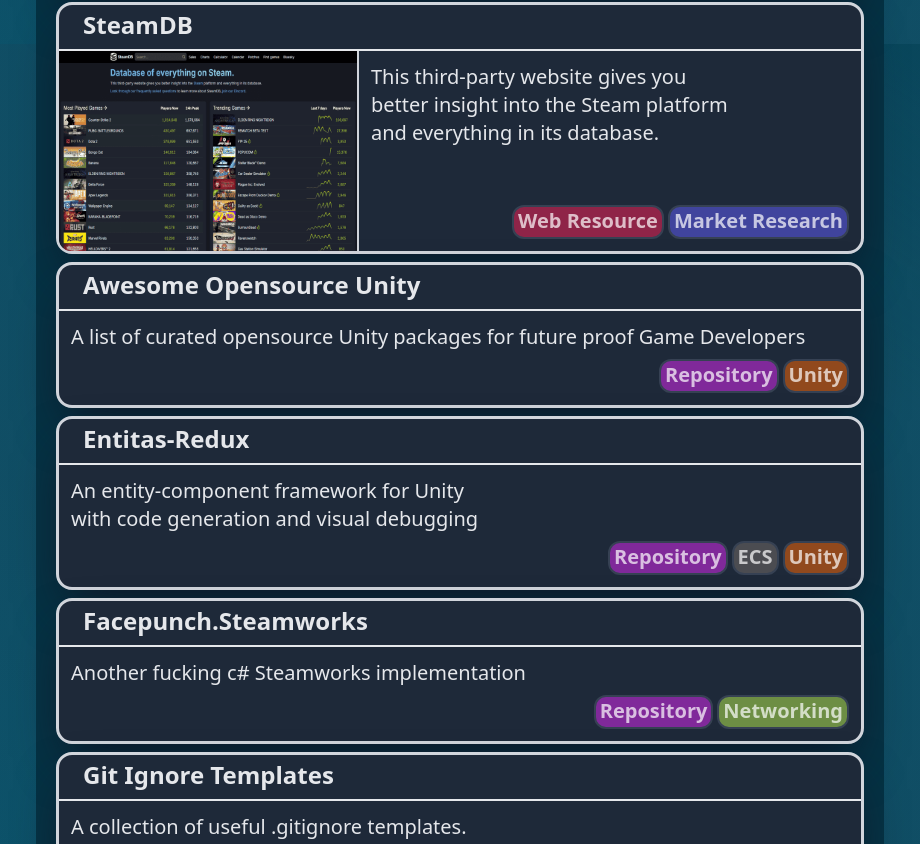
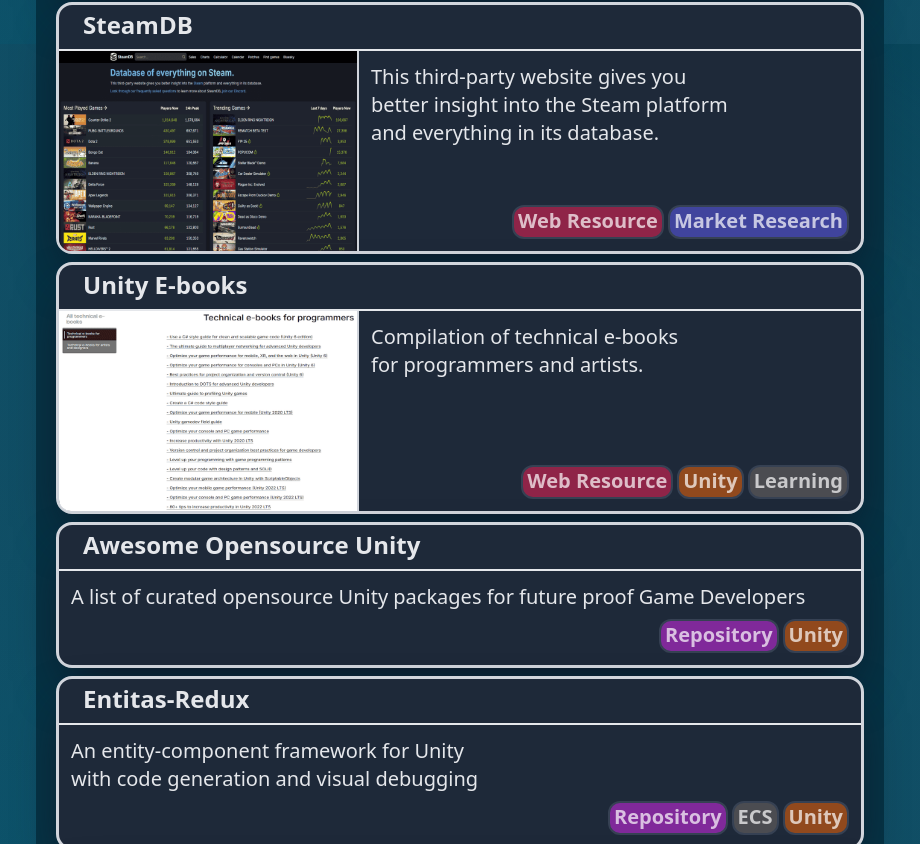
Before and after one commit to Vintall/vintall.github.io, a Vue app: page /#/ in a window 1280 px wide. Shown: the part 11156-12000 px from the top of the page, without its empty margins (180-1100 px from the left). Built offline with nearby package versions, Linux system fonts and the light colour scheme.

Commit message:
Added Unity E-books

```diff
--- /dev/null
+++ b/src/assets/data/Resources/ResourceCards/Web/UnityEbooks.js
@@ -0,0 +1,11 @@
+import Preview from '@/assets/media/resources/UnityEbooks.png'
+
+const data = {
+        name: "Unity E-books",
+        link: "https://unity.com/how-to#all-ebooks",
+        img: Preview,
+        desc: "Compilation of technical e-books for programmers and artists.",
+        tagIds: ['Learning', 'Unity', 'WebResource']
+    }
+
+export default data
--- a/src/assets/data/Resources/ResourcesData.js
+++ b/src/assets/data/Resources/ResourcesData.js
@@ -58,6 +58,7 @@
 import Sensortower from './ResourceCards/Web/Sensortower.js'
 import Shadertoy from './ResourceCards/Web/Shadertoy.js'
 import SteamDB from './ResourceCards/Web/SteamDB.js'
+import UnityEbooks from './ResourceCards/Web/UnityEbooks.js'
 
 export const getTagById = (id) => tags.value.find(tag => tag.id === id)
 
@@ -149,6 +150,7 @@
   Sensortower,
   Shadertoy,
   SteamDB,
+  UnityEbooks
 ])
 
 export const resourceCardsList = resourceCards
```
Also changed, not shown: src/assets/media/resources/UnityEbooks.png (added), 1 other file (tests, documents, lock files or other folders).
